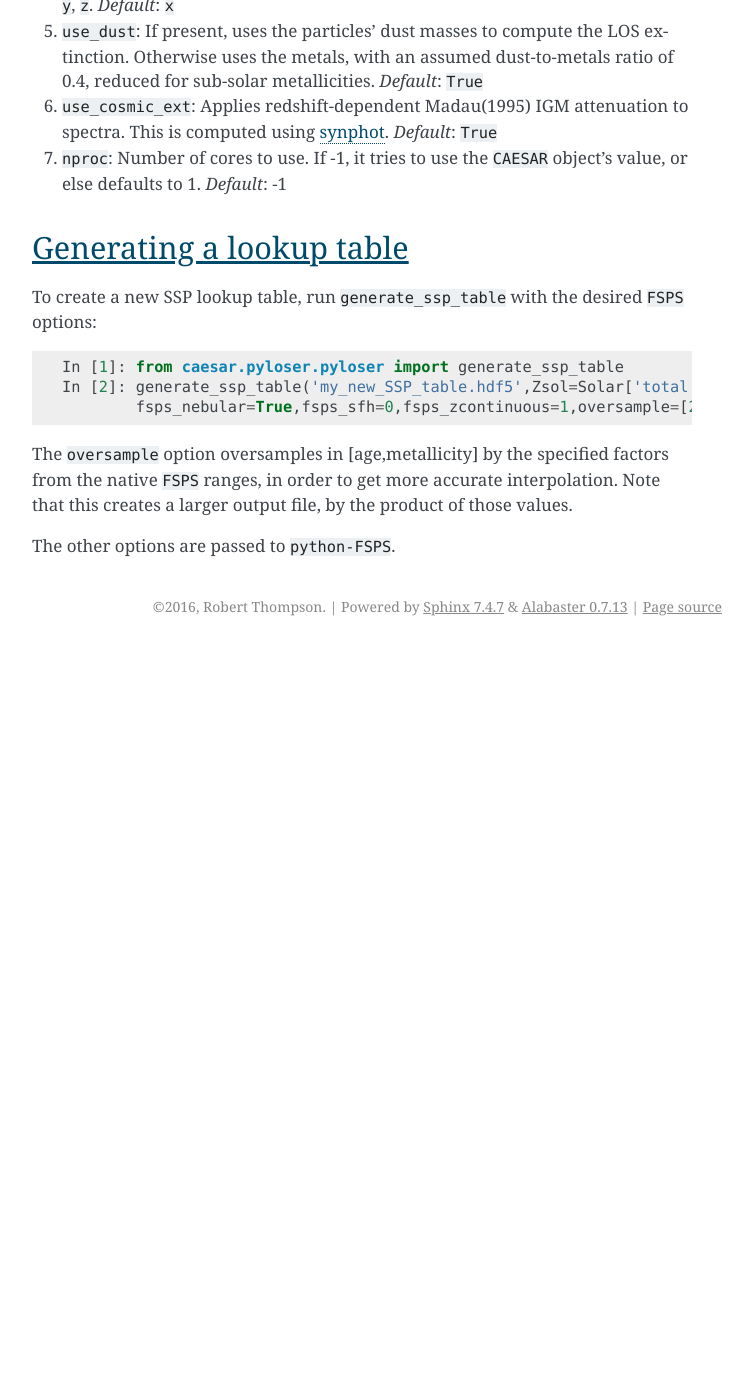
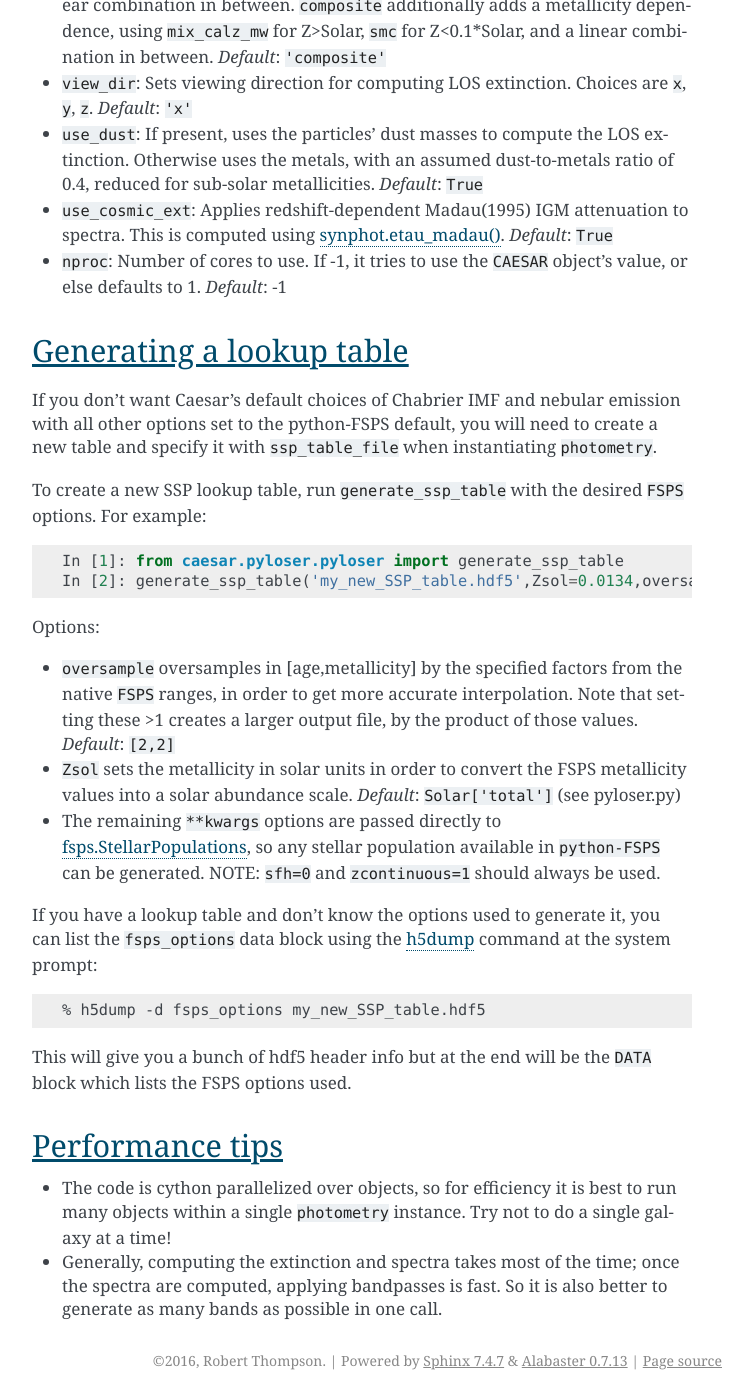
Before and after one commit to dnarayanan/caesar, a Sphinx documentation site: the page built from docs/source/photometry.rst, in a window 1280 px wide and 1400 px high, scrolled down 2314 px. Shown: the whole window, without its empty margins (388-1141 px from the left). Built offline with Sphinx 7.4.7, drawn with Linux system fonts in a browser that asks for light colours; before the commit the page ends 2960 px from its top, so only the background shows below that; some of the changed text lies outside the part shown.

Commit message:
Generalized generate_SSP_table() to accept all FSPS option; updated photometry docs

```diff
--- a/docs/source/photometry.rst
+++ b/docs/source/photometry.rst
@@ -8,29 +8,32 @@ Photometry
 
 ----
 
-``CAESAR`` can optionally compute photometry for any object(s) in any
-available `FSPS band <http://dfm.io/python-fsps/current/>`_.  This is done
-by computing the line-of-sight dust extinction to each star, attenuating
-its spectrum with a user-selectable attenuation law, summing the spectra
-of all stars in the object, and applying the desired bandpasses,
-as in `Pyloser <https://pyloser.readthedocs.io/en/latest/>`_.
+``CAESAR`` can optionally compute photometry for any object(s) in
+any available `FSPS band <http://dfm.io/python-fsps/current/>`_.
+This is done as in `Pyloser <https://pyloser.readthedocs.io/en/latest/>`_:
+Compute the dust extinction to each star based on the line-of-sight
+dust column, attenuate its spectrum with a user-selectable attenuation
+law, sum the spectra of all stars in the object, and apply the
+desired bandpasses.
 
-NOTE: ``CAESAR`` does *not* do true dust radiative transfer!  To
-e.g. model the far-IR spectrum or predict extinction laws, you can
-use `Powderday <https://powderday.readthedocs.io/en/latest/>`_.
-The main advantage of ``CAESAR`` is that it is much faster and
-gives the user more direct control over the attenuation law used,
-which may be desirable in some instances.
+NOTE: ``CAESAR`` accounts for dust but does *not* do proper dust
+radiative transfer!  To e.g. model the far-IR spectrum or predict
+extinction laws, you can use `Powderday
+<https://powderday.readthedocs.io/en/latest/>`_.  The main advantage
+of ``CAESAR`` is speed.  Also, it gives the user more direct control over
+the attenuation law used, which may be desirable in some instances.
+Results are similar to ``Powderday`` for most galaxies, but differences
+at the level of ~0.1 magnitudes are not uncommon.
 
 Installation
 ============
 
 To compute photometry, two additional packages must be installed:
 
-1. `python-fsps <http://dfm.io/python-fsps/current/installation/>`_: Follow
-   the instructions, which requires installing and compiling ``FSPS``.
-2. `synphot <https://synphot.readthedocs.io/en/latest/>`_: Available via
-   ``pip`` or in ``conda-forge``.
+* `python-fsps <http://dfm.io/python-fsps/current/installation/>`_: Follow
+  the instructions, which requires installing and compiling ``FSPS``.
+* `synphot <https://synphot.readthedocs.io/en/latest/>`_: Available via
+  ``pip`` or in ``conda-forge``.
 
 
 Running in member_search
@@ -38,22 +41,21 @@ Running in member_search
 
 The photometry computation for galaxies can be conveniently done as part
 of ``member_search()``.  This is invoked by specifying the ``band_names``
-option in ``member_search()``.
+option to ``member_search()``.
 
 ``CAESAR`` will compute 4 magnitudes for each galaxy, corresponding
-to apparent and absolute magnitudes, with and without dust.  These are
-stored in dictionaries ``absmag``, ``absmag_nodust``, ``appmag``, and
-``appmag_nodust``, with keywords corresponding to each requested band
-(e.g. ``absmag['sdss_r']`` returns the absolute magnitude in the SDSS
-*r* band).  When invoked within ``member_search()``, ``CAESAR`` only
-computes photometry for *galaxies*.  For doing halos/clouds/subset of
-galaxies, see *Running stand-alone* below.
+to apparent and absolute magnitudes, with and without dust.  These
+are stored in dictionaries ``absmag``, ``absmag_nodust``, ``appmag``,
+and ``appmag_nodust``, with keywords corresponding to each requested
+band (e.g. ``absmag['sdss_r']``) When invoked within ``member_search()``,
+``CAESAR`` computes photometry for *all galaxies*.  For doing
+halos/clouds/subset of galaxies, see *Running stand-alone* below.
 
-For example, this will invoke ``member_search`` for a ``CAESAR``
-object ``obj``, which will do everything as before, but at the end
-will additionally compute galaxy photometry for all SDSS and
-Hubble/WFC3 filters using an LMC extinction law in the ``z``
-direction.
+For example, the following command will invoke ``member_search``
+for a ``CAESAR`` object ``obj``, which will do everything as before,
+then will additionally compute galaxy photometry for all SDSS and
+Hubble/WFC3 filters using an LMC extinction law viewed along the ``z``
+axis:
 
 .. code-block:: python
 
@@ -64,8 +66,8 @@ Running stand-alone
 
 The photometry module can also be run stand-alone for specified objects.
 Any object with stars and gas (stored in ``slist`` and ``glist``) can
-have its photometry computed.  The steps are to first create a photometry object,
-and then invoke the photometry computation on it.
+have its photometry computed.  To do so, first create a photometry object,
+and then apply ``run_pyloser()`` to it.
 
 For example, to run photometry for all halos in a pre-existing ``CAESAR`` catalog:
 
@@ -77,10 +79,10 @@ For example, to run photometry for all halos in a pre-existing ``CAESAR`` catalo
    In [4]: galphot = photometry(sim,sim.halos,ds=ds,band_names='sdss',nproc=16)
    In [5]: galphot.run_pyloser()
 
-All options as listed above are passable to ``photometry()``.  The
-computed SDSS photometry will be available in the usual dictionaries
-``absmag``, ``absmag_nodust``, ``appmag``, and ``appmag_nodust``,
-for each halo.
+All options as listed under "Photometry Options" are passable to
+``photometry``.  The computed SDSS photometry will be available in
+the usual dictionaries ``absmag``, ``absmag_nodust``, ``appmag``,
+and ``appmag_nodust``, for each halo.
 
 
 Photometry Options
@@ -89,59 +91,96 @@ Photometry Options
 The following options can be passed to ``member_search()`` or when
 instantiating the ``photometry`` class:
 
-1. ``band_names``: (REQUIRED): The list of band(s) to compute, selected
+*  ``band_names``: (REQUIRED): The list of band(s) to compute, selected
    from `python-fsps <http://dfm.io/python-fsps/current/installation/>`_
    (use ``fsps.list_filters()`` to see options).  You can also specify a
-   substring (min. 4 characters) to get the set of bands that contain
-   that substring, so e.g. ``'sdss'`` will compute all available SDSS bands.
+   substring (min. 4 characters) to do all bands that contain
+   that substring, e.g. ``'sdss'`` will compute all available SDSS bands.
    The ``v`` band is always computed; the difference
-   between the ``absmag`` and ``absmag_nodust`` is A_V.
+   between the ``absmag`` and ``absmag_nodust`` gives A_V.
    There are two special options: ``'all'`` computes all FSPS bands,
-   while ``'uvoir'`` computes all bands bluewards of 5 microns.
+   while ``'uvoir'`` computes all bands bluewards of 5 microns. *Default*: ``['v']``
 
-2.  ``ssp_table_file``: An FSPS lookup table is generated
-    and stored in the specified ``hdf5`` file.
-    If the file already exists, it is read in, which can save a lot of time.
-    *Default*: ``SSP_Chab_EL.hdf5``
+*  ``ssp_table_file``: Filename containing FSPS spectra lookup table.  If it
+   doesn't exist, it is generated assuming a Chabrier IMF with nebular emission
+   and saved to this filename for future use.  If you prefer different FSPS
+   options, first generate it using ``generate_SSP_table``, and read it in here.
+   *Default*: ``'SSP_Chab_EL.hdf5'``
 
-3. ``ext_law``: Specifies the extinction law to use.  Current options
+*  ``ext_law``: Specifies the extinction law to use.  Current options
    are ``calzetti``, ``chevallard``, ``conroy``, ``cardelli`` (equivalently ``mw``),
    ``smc``, and ``lmc``.  There are two composite extinction laws available:
    ``mix_calz_mw`` uses ``mw`` for galaxies with specific star formation
    rate sSFR<0.1 Gyr^-1, ``calzetti`` for sSFR>1, and a linear combination
    in between.  ``composite`` additionally adds a metallicity dependence,
    using ``mix_calz_mw`` for Z>Solar, ``smc`` for Z<0.1*Solar, and a linear
-   combination in between.  *Default*: ``composite``
+   combination in between.  *Default*: ``'composite'``
 
-4. ``view_dir``: Sets viewing direction for computing LOS extinction. Choices
-   are ``x``, ``y``, ``z``.  *Default*: ``x``
+*  ``view_dir``: Sets viewing direction for computing LOS extinction. Choices
+   are ``x``, ``y``, ``z``.  *Default*: ``'x'``
 
-5. ``use_dust``: If present, uses the particles' dust masses to compute the
+*  ``use_dust``: If present, uses the particles' dust masses to compute the
    LOS extinction.  Otherwise uses the metals, with an assumed dust-to-metals
    ratio of 0.4, reduced for sub-solar metallicities. *Default*: ``True``
 
-6. ``use_cosmic_ext``: Applies redshift-dependent Madau(1995) IGM attenuation
-   to spectra.  This is computed using `synphot <https://synphot.readthedocs.io/en/latest/>`_.
+*  ``use_cosmic_ext``: Applies redshift-dependent Madau(1995) IGM attenuation
+   to spectra.  This is computed using
+   `synphot.etau_madau() <https://synphot.readthedocs.io/en/latest/synphot/tutorials.html#lyman-alpha-extinction>`_.
    *Default*: ``True``
 
-7. ``nproc``: Number of cores to use.  If -1, it tries to use the ``CAESAR`` object's
+*  ``nproc``: Number of cores to use.  If -1, it tries to use the ``CAESAR`` object's
    value, or else defaults to 1.  *Default*: -1
 
 
 Generating a lookup table
 =========================
 
+If you don't want Caesar's default choices of Chabrier IMF and nebular emission with
+all other options set to the python-FSPS default, you will need to create a new table
+and specify it with ``ssp_table_file`` when instantiating ``photometry``.
+
 To create a new SSP lookup table, run ``generate_ssp_table`` with the
-desired ``FSPS`` options:
+desired ``FSPS`` options.  For example:
 
 .. code-block:: python
 
    In [1]: from caesar.pyloser.pyloser import generate_ssp_table
-   In [2]: generate_ssp_table('my_new_SSP_table.hdf5',Zsol=Solar['total'],fsps_imf_type=1,
-           fsps_nebular=True,fsps_sfh=0,fsps_zcontinuous=1,oversample=[2,2])
+   In [2]: generate_ssp_table('my_new_SSP_table.hdf5',Zsol=0.0134,oversample=[2,2],imf_type=1,add_neb_emission=True,sfh=0,zcontinuous=1)
 
-The ``oversample`` option oversamples in [age,metallicity] by the specified factors
-from the native ``FSPS`` ranges, in order to get more accurate interpolation.  Note
-that this creates a larger output file, by the product of those values.
+Options:
 
-The other options are passed to ``python-FSPS``.
+* ``oversample`` oversamples in [age,metallicity] by the specified factors
+  from the native ``FSPS`` ranges, in order to get more accurate interpolation.  Note
+  that setting these >1 creates a larger output file, by the product of those values.
+  *Default*: ``[2,2]``
+
+* ``Zsol`` sets the metallicity in solar units in order to convert the FSPS
+  metallicity values into a solar abundance scale. *Default*: ``Solar['total']`` (see pyloser.py)
+
+* The remaining ``**kwargs`` options are passed directly to `fsps.StellarPopulations
+  <http://dfm.io/python-fsps/current/stellarpop_api/#example>`_,
+  so any stellar population available in ``python-FSPS`` can be generated.
+  NOTE: ``sfh=0`` and ``zcontinuous=1`` should always be used.
+
+If you have a lookup table and don't know the options used to generate it,
+you can list the ``fsps_options`` data block using the
+`h5dump <https://support.hdfgroup.org/HDF5/doc/RM/Tools/h5dump.htm>`_
+command at the system prompt:
+
+.. code-block:: sh
+
+   % h5dump -d fsps_options my_new_SSP_table.hdf5
+
+This will give you a bunch of hdf5 header info but at the end will be the ``DATA`` block
+which lists the FSPS options used.
+
+Performance tips
+================
+
+* The code is cython parallelized over objects, so for efficiency it is
+  best to run many objects within a single ``photometry`` instance.
+  Try not to do a single galaxy at a time!
+* Generally, computing the extinction
+  and spectra takes most of the time; once the spectra are computed,
+  applying bandpasses is fast.  So it is also better to generate as
+  many bands as possible in one call.
```
Also changed, not shown: 1 other file.
